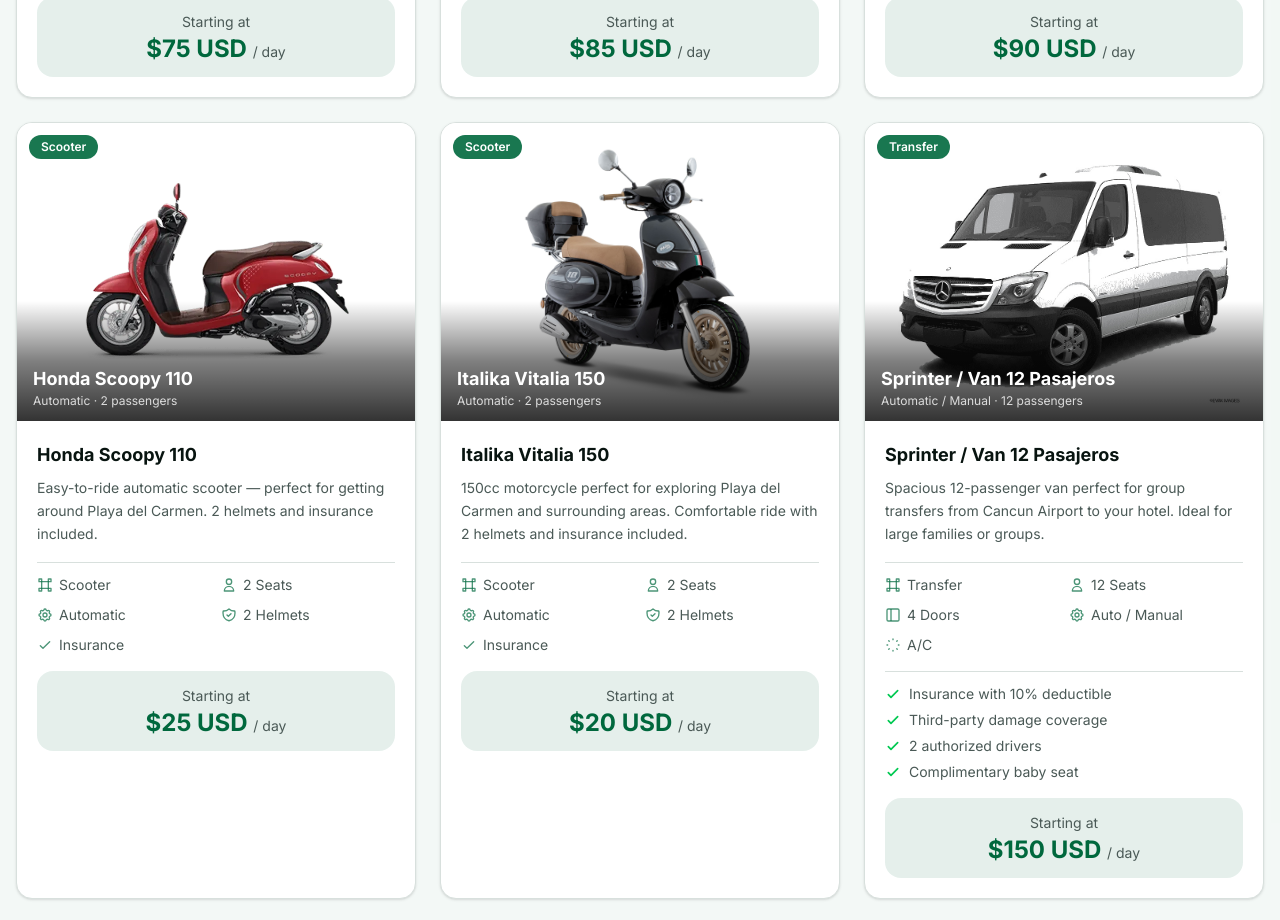
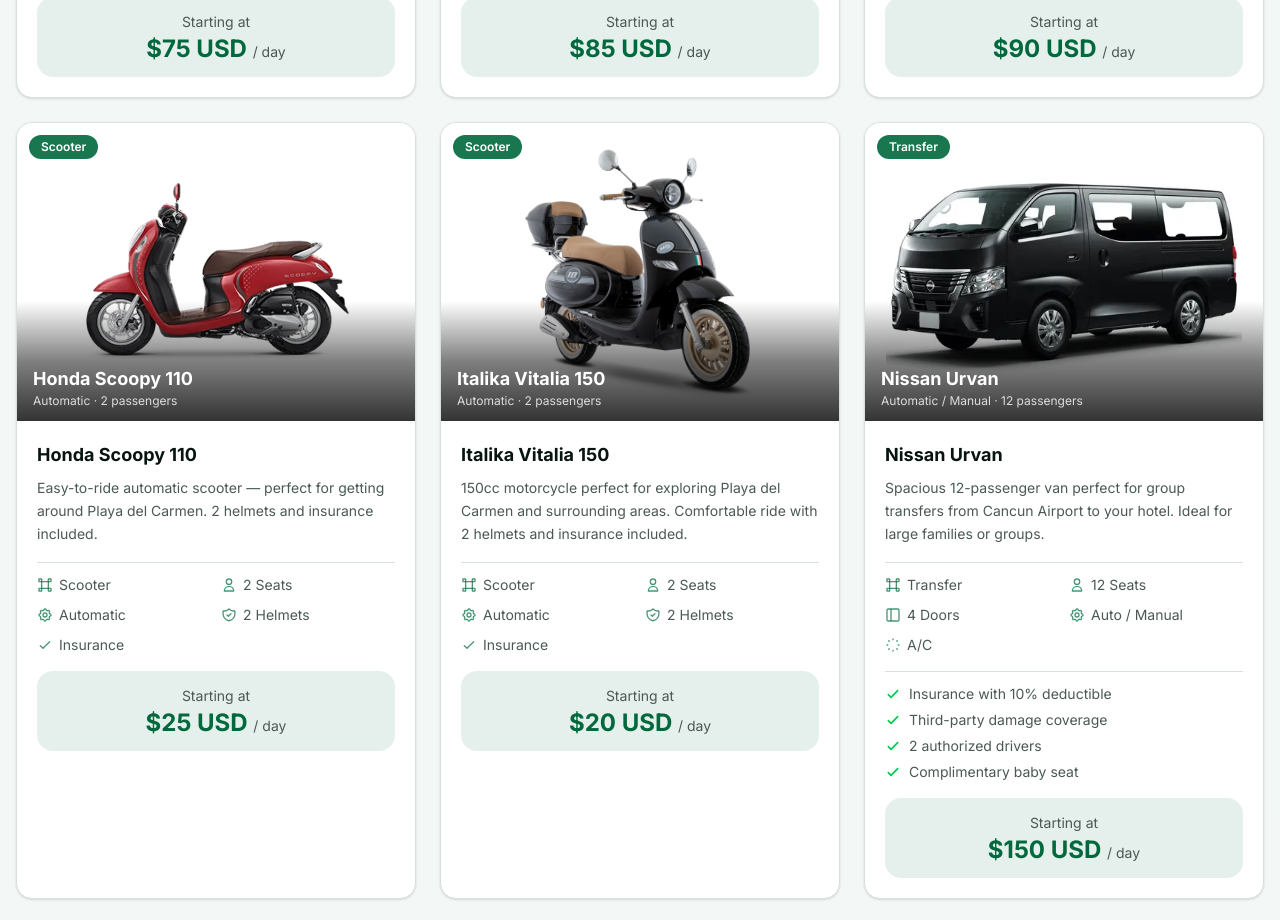
Before and after one commit to mastercobeos/rental-car-playa, a Next.js app: page / in a window 1280 px wide. Shown: the part 5020-5940 px from the top of the page. Built offline with nearby package versions, Linux system fonts and the light colour scheme; a web font is replaced by a local one.

Commit message:
Replace Sprinter with Nissan Urvan for transfer category
Co-Authored-By: Claude Opus 4.6 <noreply@anthropic.com>

```diff
--- a/components/fleet-section.tsx
+++ b/components/fleet-section.tsx
@@ -274,7 +274,7 @@ const vehicles = [
   // TRANSFER
   {
     id: 19,
-    name: "Sprinter / Van 12 Pasajeros",
+    name: "Nissan Urvan",
     category: "transfer",
     transmission: "Manual",
     passengers: 12,
@@ -284,7 +284,7 @@ const vehicles = [
       en: "Spacious 12-passenger van perfect for group transfers from Cancun Airport to your hotel. Ideal for large families or groups.",
       es: "Van espaciosa de 12 pasajeros perfecta para transfer grupal del Aeropuerto de Cancún a tu hotel. Ideal para familias grandes o grupos.",
     },
-    images: ["/fleet/sprinter-white-clean.jpg"],
+    images: ["/fleet/nissan-urvan-new.webp"],
     price: 150,
   },
 ]
--- a/components/hero-section.tsx
+++ b/components/hero-section.tsx
@@ -351,7 +351,7 @@ export function HeroSection() {
                       <option value="Italika Vitalia 150">Italika Vitalia 150</option>
                     </optgroup>
                     <optgroup label="Transfer">
-                      <option value="Sprinter / Van 12 Pasajeros">Sprinter / Van 12 Pasajeros</option>
+                      <option value="Nissan Urvan 12 Pasajeros">Nissan Urvan 12 Pasajeros</option>
                     </optgroup>
                   </select>
                   <ChevronDown className="absolute right-4 top-1/2 -translate-y-1/2 h-4 w-4 text-muted-foreground pointer-events-none" />
```
Also changed, not shown: public/fleet/nissan-urvan-new.webp (added).
